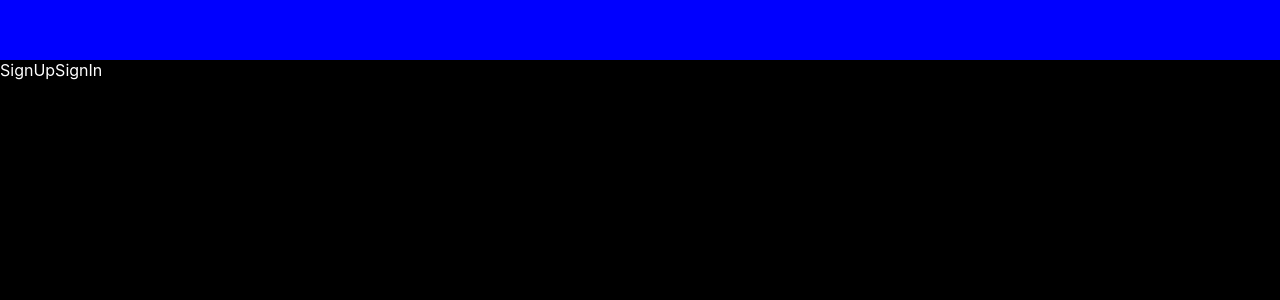
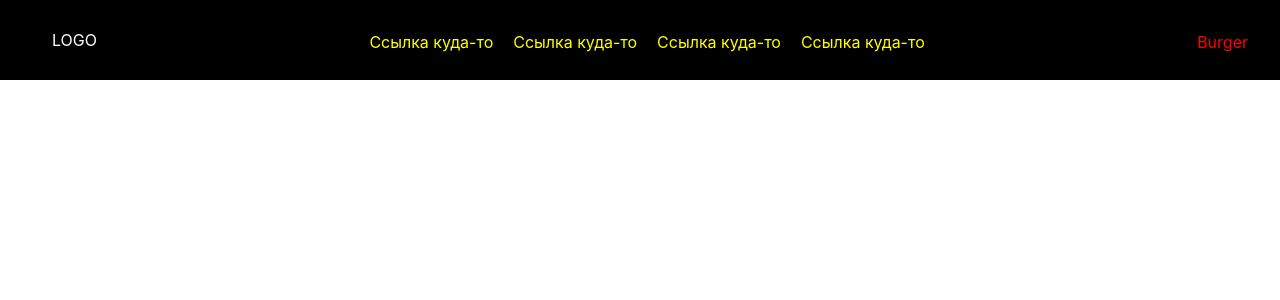
Before and after one commit to ArtemHard/store, a React (Create React App) app in the folder app/: page / in a window 1280 px wide. Shown: the top 300 px of the page. Built offline with nearby package versions, Linux system fonts and the light colour scheme.

Commit message:
add browse router add skelet and styled components to header

```diff
--- a/app/package.json
+++ b/app/package.json
@@ -15,6 +15,7 @@
     "react": "^18.2.0",
     "react-dom": "^18.2.0",
     "react-redux": "^8.0.5",
+    "react-router-dom": "^6.6.0",
     "react-scripts": "5.0.1",
     "styled-components": "^5.3.6",
     "typescript": "^4.9.3",
--- a/app/src/App.tsx
+++ b/app/src/App.tsx
@@ -1,31 +1,18 @@
 import "./App.css";
-import ProductList from "./components/ProductList/ProductList";
+import Header from "./components/Header/Header";
+// import ProductList from "./components/ProductList/ProductList";
 import { useAppDispatch } from "./hooks/hooks";
 import { productsSlice } from "./redux/reducers/productsSlice";
-import styled from "styled-components";
 
-const Header = styled.header`
-  width: 100%;
-  height: 60px;
-  background-color: blue;
-  padding: 0;
-`;
-
-const AppWraper = styled.div`
-  width: 100%;
-  min-height: 100vh;
-  background-color: black;
-  color: white;
-`;
 function App() {
   const { addProducts } = productsSlice.actions;
   const dispatch = useAppDispatch();
 
   return (
-    <AppWraper>
+    <>
       <Header />
-      <ProductList />
-    </AppWraper>
+      {/* <ProductList /> */}
+    </>
   );
 }
 
--- a/app/src/components/Header/Header.tsx
+++ b/app/src/components/Header/Header.tsx
@@ -1,8 +1,38 @@
+import {
+  HeaderStyled,
+  LogoContainer,
+  Logo,
+  LogoTitle,
+  Navigation,
+  NavigationItem,
+  NavigationLink,
+} from "./header.styles";
+
 const Header = () => {
   return (
-    <header>
-      <h1>HEADER</h1>
-    </header>
+    <HeaderStyled>
+      <LogoContainer>
+        <Logo />
+        <LogoTitle>LOGO</LogoTitle>
+      </LogoContainer>
+      <Navigation>
+        <NavigationItem>
+          <NavigationLink to='/'>Ссылка куда-то</NavigationLink>
+        </NavigationItem>
+        <NavigationItem>
+          <NavigationLink to='/'>Ссылка куда-то</NavigationLink>
+        </NavigationItem>
+        <NavigationItem>
+          <NavigationLink to='/'>Ссылка куда-то</NavigationLink>
+        </NavigationItem>
+        <NavigationItem>
+          <NavigationLink to='/'>Ссылка куда-то</NavigationLink>
+        </NavigationItem>
+      </Navigation>
+      <div>
+        <h2 style={{ color: "red" }}>Burger</h2>
+      </div>
+    </HeaderStyled>
   );
 };
 
--- /dev/null
+++ b/app/src/components/Header/header.styles.ts
@@ -0,0 +1,55 @@
+// Какая-тоКомпонента.tsx
+
+import { Link } from "react-router-dom";
+import styled from "styled-components";
+
+const blackColor = "#000000";
+
+const HeaderStyled = styled.header`
+  background-color: ${blackColor};
+  width: 100%;
+  position: fixed;
+  height: 80px;
+  display: flex;
+  justify-content: space-between;
+  padding: 2rem;
+  flex-wrap: nowrap;
+`;
+
+const LogoContainer = styled.div`
+  display: flex;
+  flex-wrap: nowrap;
+  gap: 20px;
+  align-items: center;
+  justify-content: flex-start;
+`;
+const Logo = styled.img`
+  object-fit: contain;
+`;
+
+const LogoTitle = styled.h1`
+  color: white;
+`;
+
+const Navigation = styled.ul`
+  display: flex;
+  gap: 20px;
+`;
+
+const NavigationItem = styled.li`
+  color: yellow;
+`;
+
+const NavigationLink = styled(Link)`
+  color: inherit;
+`;
+
+export {
+  HeaderStyled,
+  LogoContainer,
+  Logo,
+  LogoTitle,
+  Navigation,
+  NavigationItem,
+  NavigationLink,
+};
--- a/app/src/index.tsx
+++ b/app/src/index.tsx
@@ -1,10 +1,11 @@
 import React from "react";
 import { createRoot } from "react-dom/client";
 import { Provider } from "react-redux";
-import App from "./App";
 import "./index.css";
 import { store } from "./redux/store";
 import { GlobalStyle } from "./styles/global";
+import { RouterProvider } from "react-router-dom";
+import router from "./router";
 // import { ThemeProvider } from 'styled-components'
 // import { theme } from "./styles/theme";
 
@@ -16,7 +17,7 @@ root.render(
     <Provider store={store}>
       {/* <ThemeProvider theme={theme}> */}
       <GlobalStyle />
-      <App />
+      <RouterProvider router={router} />
       {/* </ThemeProvider> */}
     </Provider>
   </React.StrictMode>
--- /dev/null
+++ b/app/src/router.tsx
@@ -0,0 +1,29 @@
+import {
+  createBrowserRouter,
+  createRoutesFromElements,
+  Route,
+} from "react-router-dom";
+import App from "./App";
+
+const router = createBrowserRouter(
+  createRoutesFromElements(
+    <Route path='/' element={<App />}>
+      {/* <Route path='contact' element={<Contact />} />
+      <Route
+        path='dashboard'
+        element={<Dashboard />}
+        loader={({ request }) =>
+          fetch("/api/dashboard.json", {
+            signal: request.signal,
+          })
+        }
+      />
+      <Route element={<AuthLayout />}>
+        <Route path='login' element={<Login />} loader={redirectIfUser} />
+        <Route path='logout' />
+      </Route> */}
+    </Route>
+  )
+);
+
+export default router;
```
Also changed, not shown: app/src/components/Header/style.ts (deleted, +0 -15 lines), 1 other file (tests, documents, lock files or other folders).
